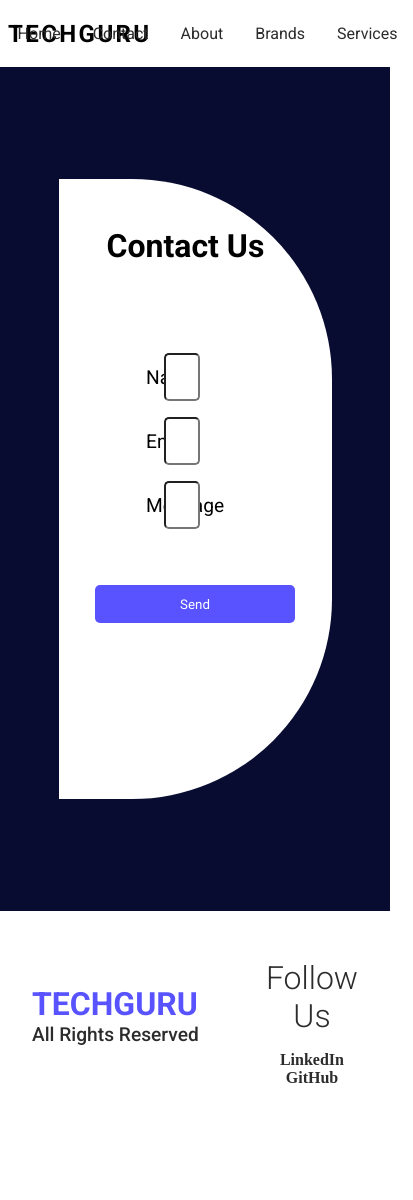
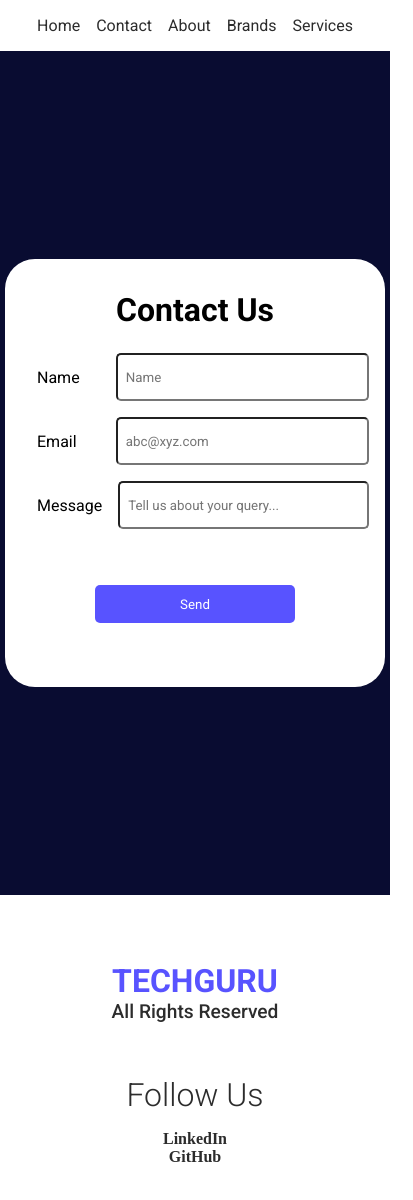
Before and after one commit to butani111/techguru, a React (Create React App) app: page /contact in a window 390 px wide. Shown: the top 1200 px of the page, 413 px wide, since content can reach past the window. Before the commit the page ends 1111 px from the top, so only its background shows below. Built offline with nearby package versions, Linux system fonts and the light colour scheme.

Commit message:
media query added for responcive

```diff
--- a/src/App.js
+++ b/src/App.js
@@ -6,6 +6,7 @@ import Contact from "./components/Contact";
 import Services from "./components/Services";
 
 import "./styles/App.scss";
+import "./styles/mediaquery.scss";
 
 function App() {
   return (
--- /dev/null
+++ b/src/styles/mediaquery.scss
@@ -0,0 +1,111 @@
+@media screen and (max-width: 820px) {
+  .home3 {
+    > div {
+      width: 90%;
+    }
+  }
+  .contact > main {
+    width: 100%;
+    padding: 2rem;
+    border-radius: 0 100px 100px 0;
+    > h1 {
+      text-align: center;
+    }
+    > form {
+      margin: 2rem;
+      > div {
+        width: 90%;
+      }
+    }
+  }
+}
+
+@media screen and (max-width: 700px) {
+  nav {
+    > h1 {
+      display: none;
+    }
+    > main {
+      width: 100%;
+      justify-content: center;
+      a {
+        margin: 0.5rem;
+      }
+    }
+  }
+
+  .home > main {
+    align-items: center;
+    h1 {
+      font-size: 3rem;
+    }
+  }
+
+  .home2 {
+    height: 100vh;
+    padding-bottom: 20vh;
+    flex-direction: column;
+    margin: 0;
+    img {
+      width: 100%;
+    }
+    > div {
+      width: 100%;
+      padding: 1rem;
+    }
+  }
+
+  .home3 {
+    height: 100vh;
+    > div {
+      width: 100%;
+      text-align: center;
+      border-radius: 0;
+      p {
+        padding: 5rem 2rem;
+        font-size: 0.9rem;
+        line-height: 150%;
+      }
+    }
+  }
+
+  .home4 {
+    align-items: center;
+    > div {
+      width: 100%;
+      border-radius: 0;
+      height: unset;
+    }
+  }
+
+  .contact > main {
+    border-radius: 30px;
+    padding: 1rem;
+    margin: 5px;
+    h1 {
+      margin: 1rem;
+    }
+    > form {
+      margin: 0;
+      > div {
+        width: 100%;
+        lable {
+          font-size: 1rem;
+        }
+        input {
+          padding: 0.5rem;
+        }
+      }
+    }
+  }
+
+  footer {
+    bottom: 0;
+    height: 40vh;
+    padding: 3rem;
+    grid-template-columns: 1fr;
+    > div {
+      align-items: center;
+    }
+  }
+}
```
